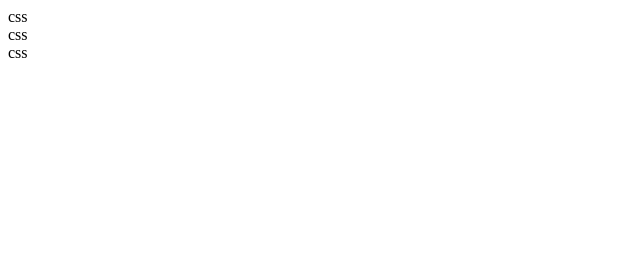
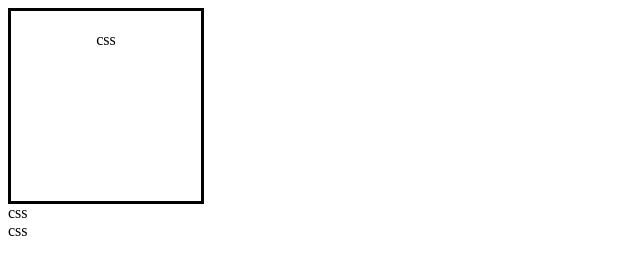
Before and after one commit to AlexRod08-pumpkin/css-practice, a plain HTML site: page index.html in a window 1280 px wide. Shown: the whole page, without its empty margins (0-640 px from the left). Drawn offline with Linux system fonts and the light colour scheme.

Commit message:
Update style.css

```diff
--- a/style.css
+++ b/style.css
@@ -1,11 +1,18 @@
-hover-box:hover {
+.hover-box:hover {
   background-color: #b3c3f1;
    margin: 30px;
   padding: 25px;
-  border: 3px solid skyblue;
+  border: 3px solid black;
   text-align: center;
   width: 150px;
   height: 150px;
+}
 
-
-}
+.card {
+  background-color:#7e7cc4
+  margin: 30px;
+  padding:20px;
+  border: 3px solid black;
+  text-align: center;
+  width: 150px;
+  height: 150px;
```
